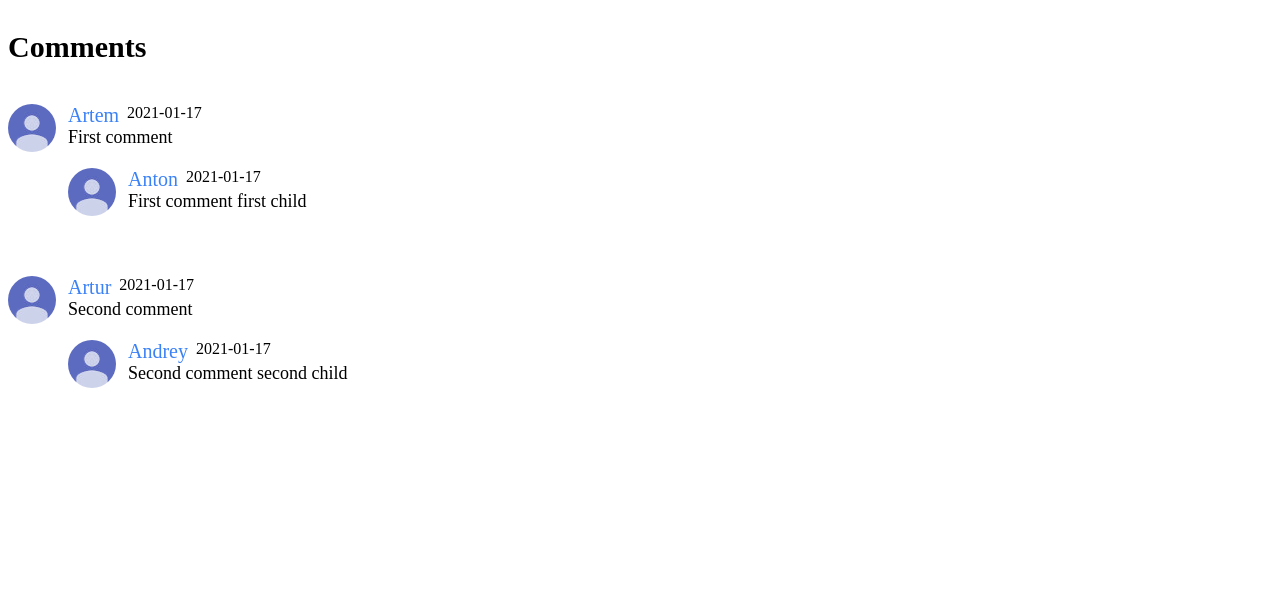
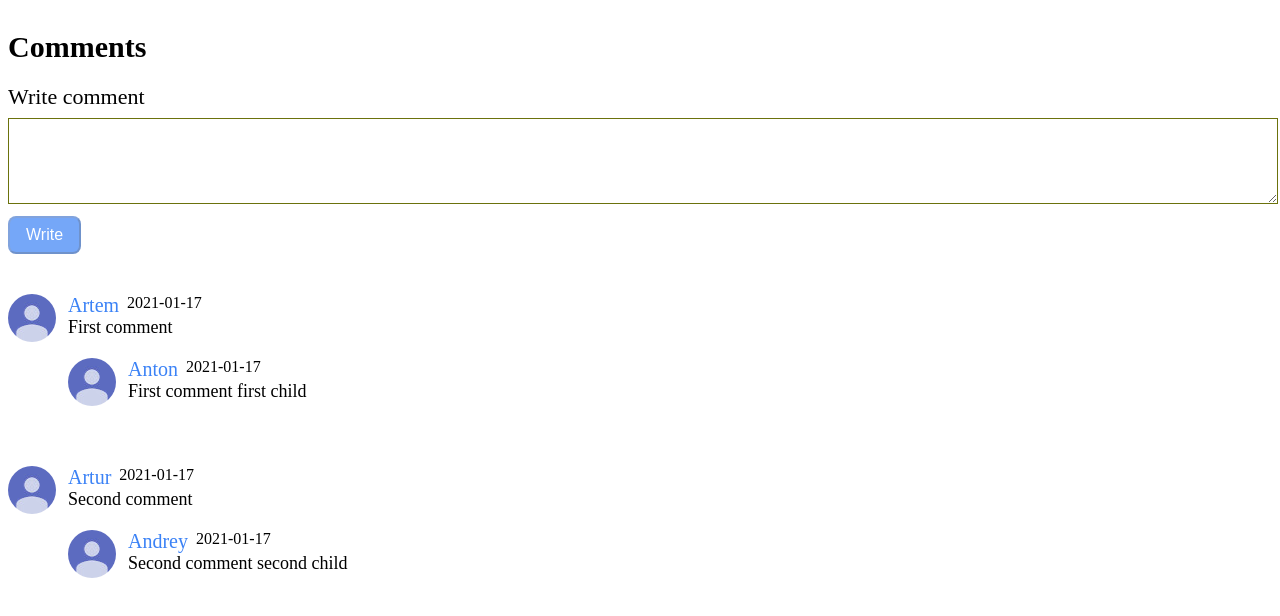
Before and after one commit to Aryanesj/WebCommentsForm, a React (Create React App) app: page / in a window 1280 px wide. Shown: the top 616 px of the page. Built offline with nearby package versions, Linux system fonts and the light colour scheme.

Commit message:
added commentForm

```diff
--- a/src/Comments/CommentForm.js
+++ b/src/Comments/CommentForm.js
@@ -1,10 +1,27 @@
-import React from 'react'
+import React, { useState } from 'react'
 
-const CommentForm = () => {
+const CommentForm = ({ handleSubmit, submitLabel }) => {
+	const [text, setText] = useState('')
+
+	// disabled button when there not text
+	const isTextareaDisabled = text.length === 0;
+
+	const onSubmit = (e) => {
+		e.preventDefault()
+		handleSubmit(text)
+		setText('')
+	}
 	return (
-		<div>
-			CommentForm
-		</div>
+		<form onSubmit={onSubmit}>
+      	<textarea
+      		className='comment-form-textarea'
+      		value={text}
+      		onChange={(e) => setText(e.target.value)}
+      	/>
+      	<button className='comment-form-button'disabled={isTextareaDisabled}>
+      		{submitLabel}
+      	</button>
+		</form>
 	)
 }
 
--- a/src/Comments/Comments.js
+++ b/src/Comments/Comments.js
@@ -1,6 +1,7 @@
 import React, { useState, useEffect } from 'react'
-import { getComments as getCommentsApi } from '../api'
+import { getComments as getCommentsApi, createComment as createCommentApi } from '../api'
 import Comment from './Comment.js'
+import CommentForm from './CommentForm.js'
 
 const Comments = ({ currentUserId }) => {
 	const [backendComments, setBackendComments] = useState([])
@@ -13,6 +14,13 @@ const Comments = ({ currentUserId }) => {
 		.sort((a, b) => new Date(a.createAt).getTime() - new Date(b.createAt).getTime())
 	}
 
+	const addComment = (text, parentId) => {
+		console.log('addComment', text, parentId)
+		createCommentApi(text, parentId).then(comment => {
+			setBackendComments([comment, ...backendComments])
+		})
+	}
+
 	useEffect(() => {
 		getCommentsApi().then((data) => {
 			setBackendComments(data);
@@ -22,6 +30,8 @@ const Comments = ({ currentUserId }) => {
 	return (
 		<div className='comments'>
 			<h3 className='comments-title'>Comments</h3>
+			<div className='comment-form-title'>Write comment</div>
+			<CommentForm submitLabel='Write' handleSubmit={addComment} />
 			<div className='comments-container'>
 				{rootComments.map((rootComment) => (
 					<Comment
--- a/src/api.js
+++ b/src/api.js
@@ -34,3 +34,22 @@ export const getComments = async () => {
     },
   ];
 };
+
+export const createComment = async (text, parentId = null) => {
+  return {
+    id: Math.random().toString(36).substr(2, 9),
+    body: text,
+    parentId,
+    userId: "1",
+    username: "John",
+    createdAt: new Date().toISOString(),
+  };
+};
+
+export const updateComment = async (text) => {
+  return { text };
+};
+
+export const deleteComment = async () => {
+  return {};
+};
```
